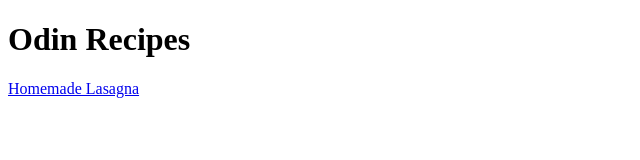
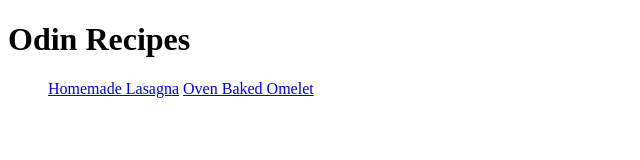
Before and after one commit to EstebanMacanek/odin-recipes, a plain HTML site: page index.html in a window 1280 px wide. Shown: the whole page, without its empty margins (0-640 px from the left). Drawn offline with Linux system fonts and the light colour scheme.

Commit message:
Add omelet.html link in index.html

```diff
--- a/index.html
+++ b/index.html
@@ -8,6 +8,9 @@
 
     <body>
         <h1>Odin Recipes</h1>
-        <a href="./recipes/lasagna.html">Homemade Lasagna</a>
+        <ul>
+            <a href="./recipes/lasagna.html">Homemade Lasagna</a>
+            <a href="./recipes/omelet.html">Oven Baked Omelet</a>
+        </ul>
     </body>
 </html>
```
